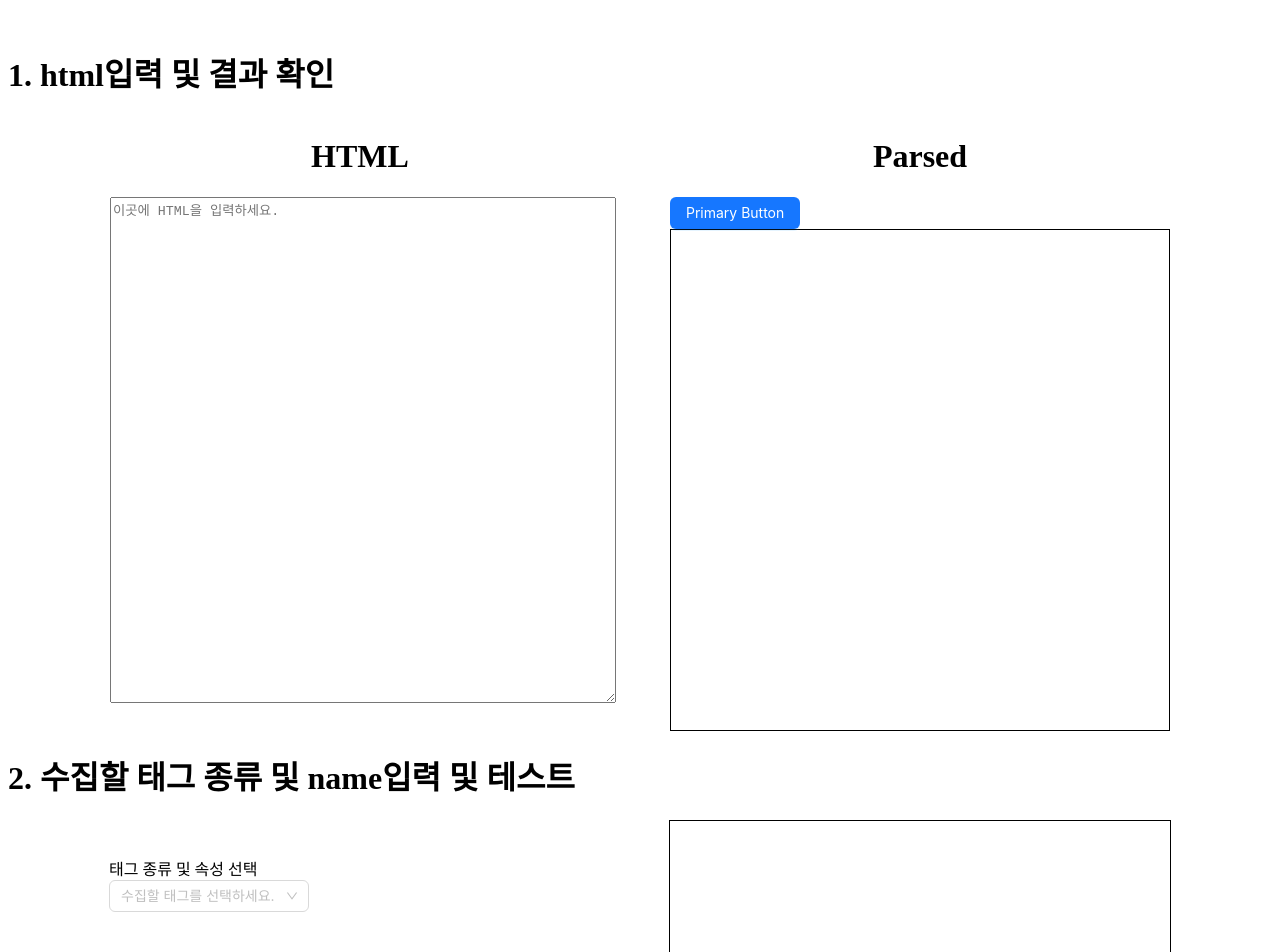
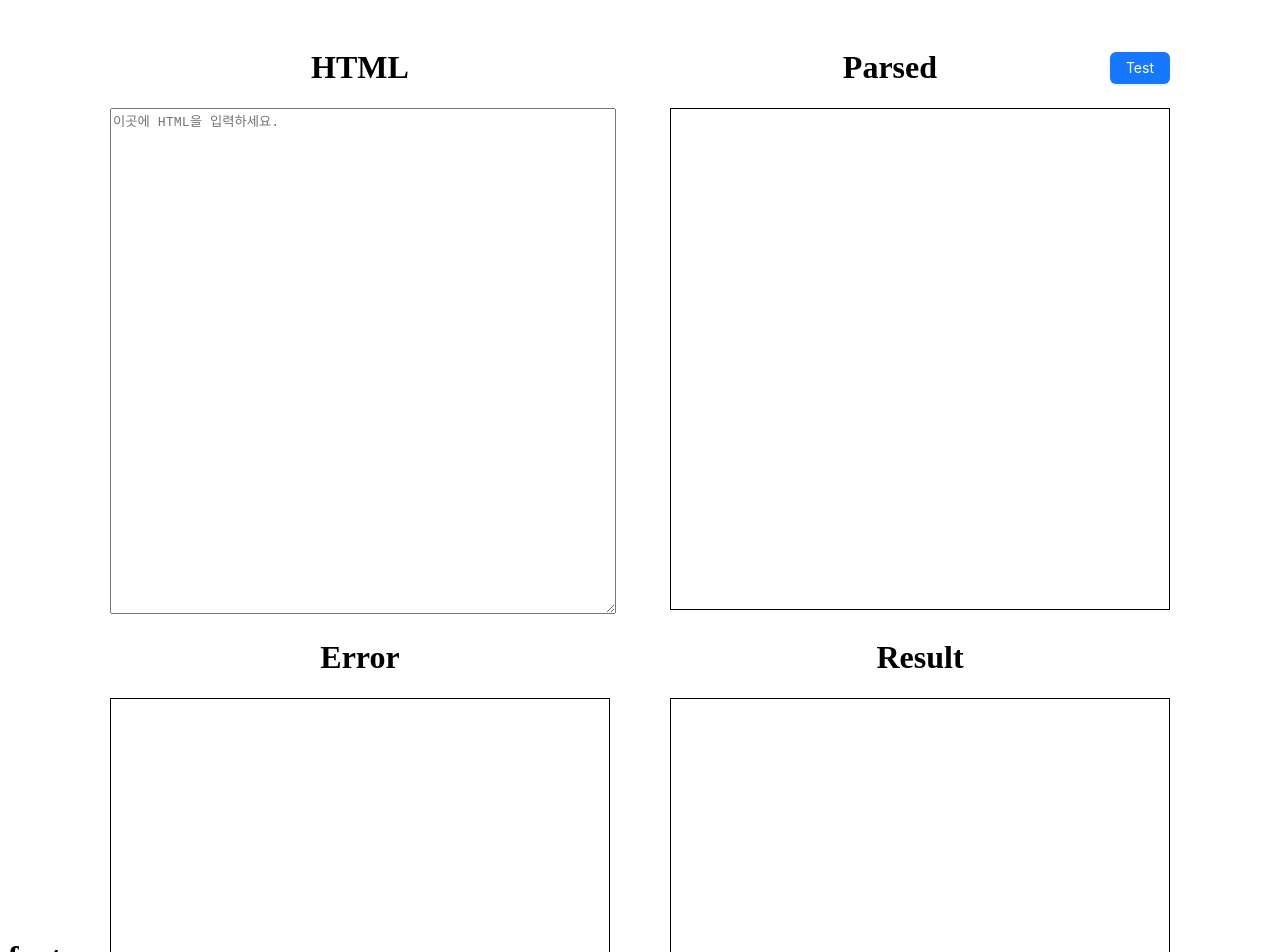
Before and after one commit to Ddongh/fine-tuning-chatbot, a Next.js app in the folder frontend/fine-tuning-chatbot/: page /admin_page/register_info_templete in a window 1280 px wide. Shown: the part 60-1012 px from the top of the page. Built offline with nearby package versions, Linux system fonts and the light colour scheme.

Commit message:
면접준비

```diff
--- a/frontend/fine-tuning-chatbot/pages/admin_page/register_info_templete.tsx
+++ b/frontend/fine-tuning-chatbot/pages/admin_page/register_info_templete.tsx
@@ -36,7 +36,7 @@ const Info_page: React.FC = () => {
     }
     return (
         <div>
-            <h1>1. html입력 및 결과 확인</h1>
+            {/* <h1>1. html입력 및 결과 확인</h1> */}
             <div style={{display:'flex', justifyContent: 'center'}}>
                 <div style={{width:"500px", marginRight:"30px"}}>
                     <h1 style={{textAlign:"center"}}>HTML</h1>
@@ -49,83 +49,29 @@ const Info_page: React.FC = () => {
                     />
                 </div>
                 <div style={{width:"500px", marginLeft:"30px"}}>
-                    <h1 style={{textAlign:"center"}}>Parsed</h1>
-                        <Button type="primary">Primary Button</Button>
+                    {/* <h1 style={{textAlign:"center"}}>Parsed</h1>
+                    <Button type="primary">Primary Button</Button> */}
+                    <div style={{ display: 'flex', alignItems: 'center' }}>
+                        <h1 style={{ flex: 1, textAlign:"center" }}>Parsed</h1>
+                        <Button type="primary">Test</Button>
+                    </div>
                     <div ref={parsedHTML} style={{border:"1px solid black", minHeight:"500px"}}></div>
                 </div>
             </div>
-            <h1>2. 수집할 태그 종류 및 name입력 및 테스트</h1>
+            {/* <h1>2. 수집할 태그 종류 및 name입력 및 테스트</h1> */}
             <div style={{display:'flex', justifyContent: 'center'}}>
                 <div style={{width:"500px", height:"300px", marginRight:"30px"}}>
-                {/* 1. 템플릿 명:  */}
-                {/* <Input type="text" style={{width:"300px"}}></Input> */}
-                <br /><br />
-                태그 종류 및 속성 선택
+                    <h1 style={{textAlign:"center"}}>Error</h1>
+                    <div style={{border:"1px solid black", minHeight:"300px"}}>
 
-                <br></br>
-                <Select
-                // defaultValue="input"
-                placeholder= "수집할 태그를 선택하세요."
-                style={{
-                    width: 200,
-                }}
-                onChange={handleTagChange}
-                options={[
-                    {
-                    value: 'input',
-                    label: 'input',
-                    },
-                    {
-                    value: 'select',
-                    label: 'select',
-                    },
-                    {
-                    value: 'textarea',
-                    label: 'textarea',
-                    },
-
-                ]}
-                />
-                {tagName === "input" &&
-                    <Select
-                    // defaultValue="input"
-                    placeholder= "input태그의 type을 선택하세요"
-                    style={{
-                        width: 200,
-                    }}
-                    onChange={handleTypeChange}
-                    options={[
-                        {
-                        value: 'text',
-                        label: 'text',
-                        },
-                        {
-                        value: 'radio',
-                        label: 'radio',
-                        },
-                        {
-                        value: 'checkbox',
-                        label: 'checkbox',
-                        },
-                        {
-                        value: 'date',
-                        label: 'date',
-                        },
-                        {
-                        value: 'email',
-                        label: 'email',
-                        },
-                        {
-                        value: 'range',
-                        label: 'range',
-                        },
-
-                    ]}
-                    />
-                }
+                    </div>
 
                 </div>
-                <div style={{width:"500px", marginLeft:"30px", border:"1px solid black"}}>
+                <div style={{width:"500px", height:"300px", marginLeft:"30px"}}>
+                    <h1 style={{textAlign:"center"}}>Result</h1>
+                    <div style={{border:"1px solid black", minHeight:"300px"}}>
+
+                    </div>
 
                 </div>
             </div>
```
